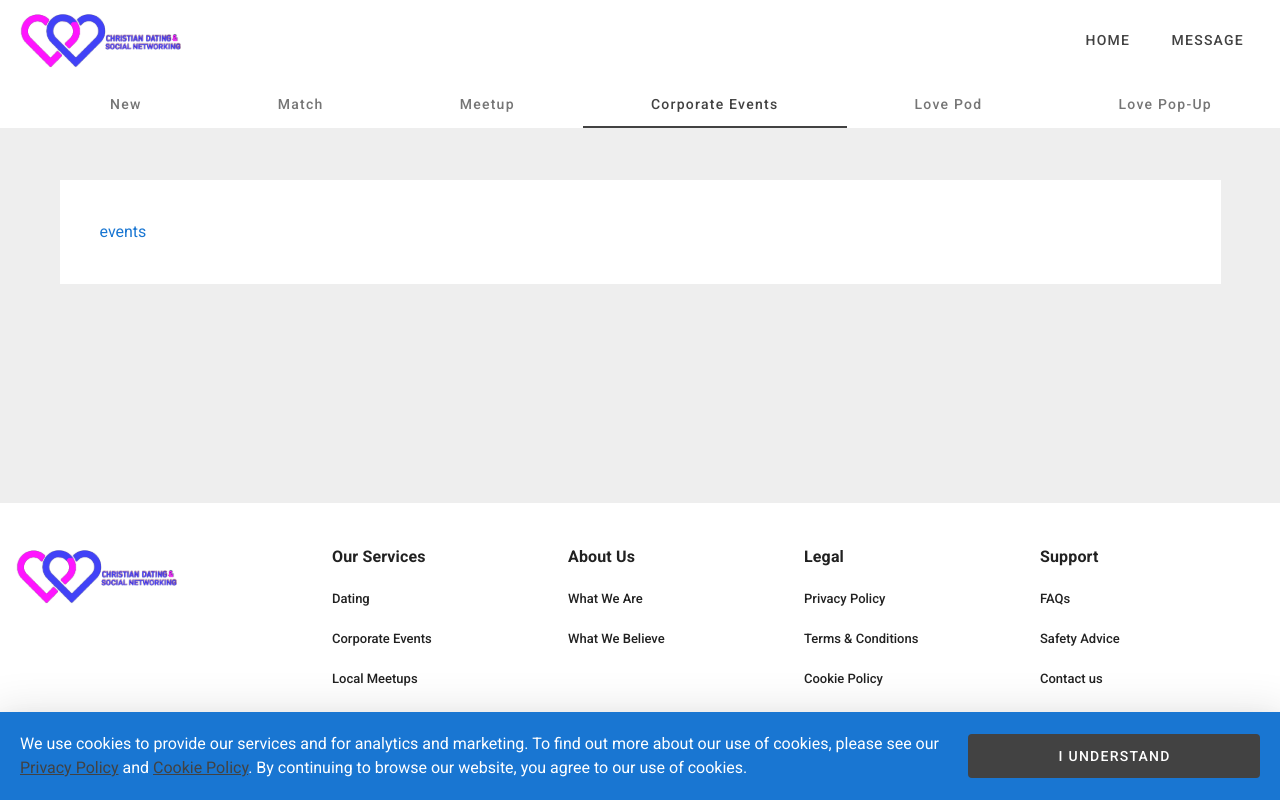
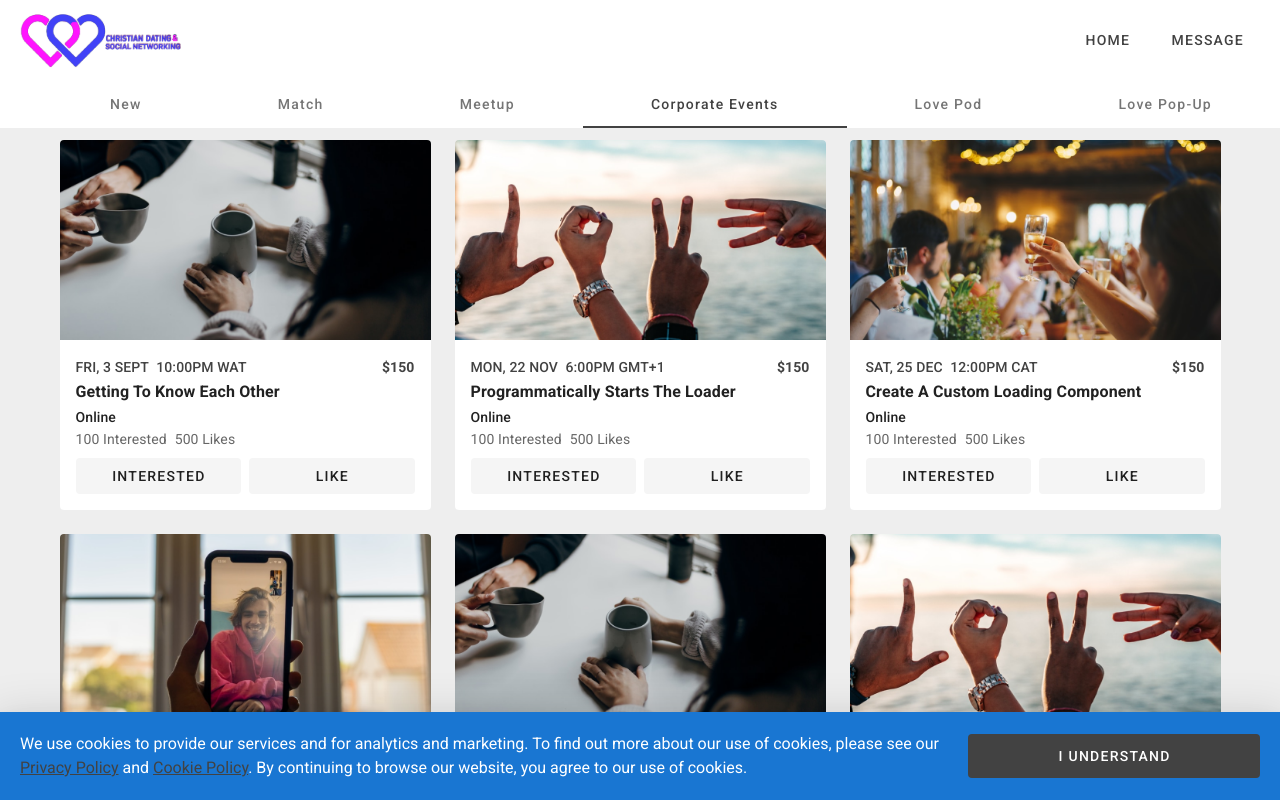
Before and after one commit to symplytheo/christian-dating-site, a Nuxt app: page /events in a window 1280 px wide. Shown: the top 800 px of the page. Built offline with nearby package versions, Linux system fonts and the light colour scheme.

Commit message:
Create corporate event page

```diff
--- /dev/null
+++ b/components/cards/Event.vue
@@ -0,0 +1,48 @@
+<template>
+  <v-card flat>
+    <nuxt-link class="text-decoration-none" to="/events/1">
+      <v-img :src="event.image" height="200" class="grey lighten-4 rounded-t">
+        <template #placeholder>
+          <image-placeholder />
+        </template>
+      </v-img>
+    </nuxt-link>
+    <v-card-text class="text--primary">
+      <div class="d-flex justify-space-between secondary--text subtitle-2">
+        <div class="subtitle-2 text-uppercase">
+          {{ event.date }}
+          <span class="ml-1">{{ event.time }}</span>
+        </div>
+
+        <div class="font-weight-bold">$150</div>
+      </div>
+      <h4 class="subtitle-1 font-weight-bold text-truncate text-capitalize">
+        {{ event.title }}
+      </h4>
+      <div class="font-weight-medium">{{ event.type }}</div>
+      <div class="d-flex align-center text--secondary">
+        <div class="text-truncate">{{ event.interested }} Interested</div>
+        <div class="text-truncate ml-2">{{ event.likes }} Likes</div>
+      </div>
+      <v-row v-if="!noAction" dense class="mt-1">
+        <v-col cols="6">
+          <v-btn block depressed>Interested</v-btn>
+        </v-col>
+        <v-col cols="6">
+          <v-btn block depressed>Like</v-btn>
+        </v-col>
+      </v-row>
+    </v-card-text>
+  </v-card>
+</template>
+
+<script>
+export default {
+  props: {
+    event: { type: Object, default: () => ({}) },
+    noAction: { type: Boolean, default: false },
+  },
+}
+</script>
+
+<style></style>
--- /dev/null
+++ b/pages/events/_id.vue
@@ -0,0 +1,136 @@
+<template>
+  <v-container>
+    <v-card flat>
+      <v-img
+        src="/images/meetup-2.png"
+        :aspect-ratio="16 / 9"
+        class="grey lighten-5"
+      >
+        <template #placeholder>
+          <image-placeholder />
+        </template>
+      </v-img>
+      <div class="pa-4">
+        <div class="d-flex align-center justify-space-between secondary--text">
+          <div class="text-uppercase font-weight-bold">
+            Fri, 3 Sept
+            <span class="ml-1">10:00PM WAT</span>
+          </div>
+
+          <div class="font-weight-bold text-h6">$150</div>
+        </div>
+        <h3 class="font-weight-bold text-capitalize text-h5 text-md-h4 mb-1">
+          Getting to know you
+        </h3>
+        <div>Online</div>
+      </div>
+      <v-card-actions class="pt-0">
+        <v-btn large depressed>Interested</v-btn>
+        <v-btn large depressed>Like</v-btn>
+        <v-spacer />
+        <v-btn text color="primary_alt"> Report </v-btn>
+      </v-card-actions>
+    </v-card>
+
+    <div class="my-5">
+      <v-row>
+        <v-col cols="12" md="7" lg="8">
+          <v-card flat>
+            <v-card-title class="py-2 px-4 subtitle-1 font-weight-medium">
+              Details
+            </v-card-title>
+            <v-card-text>
+              <div>
+                <div>Host</div>
+                <div class="text--primary">Promise</div>
+              </div>
+
+              <div class="my-5">
+                <div>Time</div>
+                <div class="text--primary">10:00PM WAT</div>
+              </div>
+
+              <div>
+                <div>Link</div>
+                <div class="text--primary">zoom.co/gettingtoknowyou</div>
+              </div>
+
+              <div class="mt-5">
+                <div>Summary</div>
+                <div class="text--primary">
+                  Promise Lectus a placerat interdum diam porttitor ultrices.
+                  Lectus a placerat interdum diam porttitor ultrices. Lectus a
+                  placerat interdum diam porttitor ultrices.
+                </div>
+              </div>
+            </v-card-text>
+          </v-card>
+        </v-col>
+        <v-col cols="12" md="7" lg="4">
+          <v-card flat>
+            <v-card-title class="py-2 px-4 subtitle-1 font-weight-medium">
+              Reaction
+            </v-card-title>
+            <v-card-text>
+              <v-tabs v-model="tab" hide-slider grow color="black">
+                <v-tab
+                  class="text-capitalize"
+                  active-class="grey lighten-3 rounded"
+                >
+                  500 <br />
+                  Likes
+                </v-tab>
+                <v-tab
+                  class="text-capitalize"
+                  active-class="grey lighten-3 rounded"
+                >
+                  2146 <br />
+                  Interested
+                </v-tab>
+              </v-tabs>
+
+              <v-tabs-items v-model="tab">
+                <v-tab-item>
+                  <v-list>
+                    <v-list-item v-for="n in 5" :key="n">
+                      <v-list-item-avatar color="grey">
+                        <img src="/images/person-2.png" alt="" />
+                      </v-list-item-avatar>
+                      <v-list-item-content>
+                        <v-list-item-title>Meghan, 2{{ n }}</v-list-item-title>
+                      </v-list-item-content>
+                    </v-list-item>
+                  </v-list>
+                </v-tab-item>
+                <v-tab-item>
+                  <v-list>
+                    <v-list-item v-for="n in 5" :key="n">
+                      <v-list-item-avatar color="grey">
+                        <img src="/images/person-1.png" alt="" />
+                      </v-list-item-avatar>
+                      <v-list-item-content>
+                        <v-list-item-title>Tracy, 2{{ n }}</v-list-item-title>
+                      </v-list-item-content>
+                    </v-list-item>
+                  </v-list>
+                </v-tab-item>
+              </v-tabs-items>
+            </v-card-text>
+            <v-card-actions class="pt-0">
+              <v-btn text block>See all</v-btn>
+            </v-card-actions>
+          </v-card>
+        </v-col>
+      </v-row>
+    </div>
+  </v-container>
+</template>
+
+<script>
+export default {
+  layout: 'secondary',
+  data: () => ({
+    tab: null,
+  }),
+}
+</script>
--- a/pages/events/index.vue
+++ b/pages/events/index.vue
@@ -1,12 +1,30 @@
 <template>
-  <v-container class="my-10">
-    <v-card flat tile class="pa-10 primary--text">events</v-card>
+  <v-container>
+    <v-row>
+      <v-col v-for="(item, n) in events" :key="n" cols="12" sm="6" lg="4">
+        <cards-event :event="item" />
+      </v-col>
+    </v-row>
+    <v-row justify="center">
+      <v-col cols="12" sm="8" md="6" lg="4" class="text-center">
+        <v-btn block large color="primary" depressed>See More</v-btn>
+      </v-col>
+    </v-row>
   </v-container>
 </template>
 
 <script>
 export default {
   layout: 'secondary',
+  head() {
+    return { title: 'Corporate Events' }
+  },
+  computed: {
+    events() {
+      const arr = this.$store.state.meetups
+      return [...arr, ...arr, ...arr]
+    },
+  },
 }
 </script>
 
```
